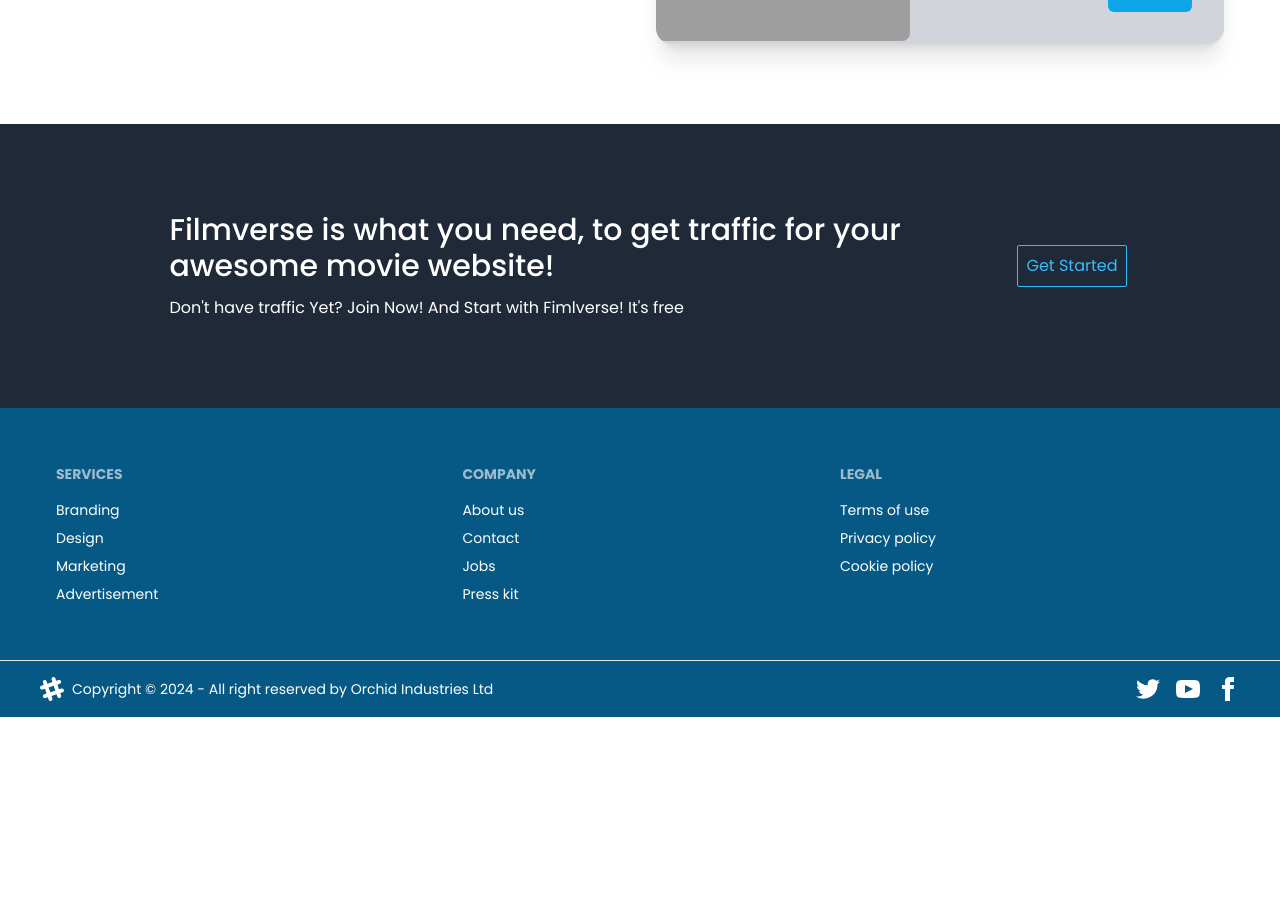
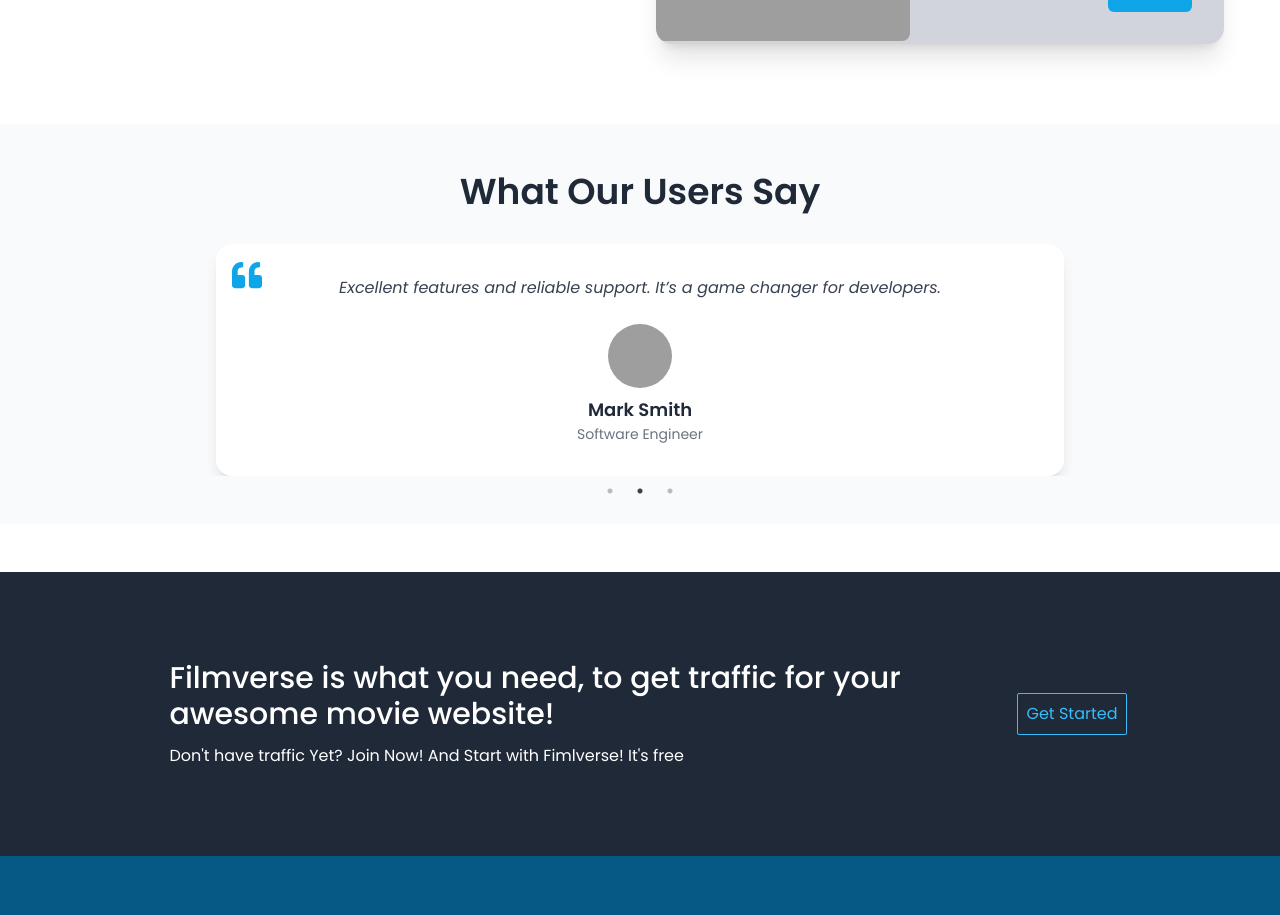
Before and after one commit to mahfuz-kallyan/movie-portal-client-site, a React (Vite) app: page / in a window 1280 px wide. Shown: the part 2451-3366 px from the top of the page. Before the commit the page ends 3168 px from the top, so only its background shows below. Built offline with nearby package versions, Linux system fonts and the light colour scheme; no server answers; grey boxes are pictures that could not be loaded.

Commit message:
added testimonials

```diff
--- a/package.json
+++ b/package.json
@@ -25,7 +25,9 @@
     "react-hot-toast": "^2.4.1",
     "react-icons": "^5.5.0",
     "react-router-dom": "^7.0.2",
+    "react-slick": "^0.30.3",
     "recharts": "^2.14.1",
+    "slick-carousel": "^1.8.1",
     "sort-by": "^1.2.0",
     "sweetalert2": "^11.21.2"
   },
--- /dev/null
+++ b/src/Components/Testimonials.jsx
@@ -0,0 +1,76 @@
+import Slider from "react-slick";
+import { FaQuoteLeft } from "react-icons/fa";
+import "slick-carousel/slick/slick.css";
+import "slick-carousel/slick/slick-theme.css";
+
+const testimonials = [
+	{
+		name: "Alice Johnson",
+		role: "Product Designer",
+		text: "This platform transformed the way I collaborate with my team. The UI is sleek and user-friendly!",
+		image: "https://randomuser.me/api/portraits/women/44.jpg",
+	},
+	{
+		name: "Mark Smith",
+		role: "Software Engineer",
+		text: "Excellent features and reliable support. It’s a game changer for developers.",
+		image: "https://randomuser.me/api/portraits/men/32.jpg",
+	},
+	{
+		name: "Sara Lee",
+		role: "Project Manager",
+		text: "Managing projects has never been easier. Highly recommended for any agile team!",
+		image: "https://randomuser.me/api/portraits/women/65.jpg",
+	},
+];
+
+const Testimonials = () => {
+    const settings = {
+		dots: true,
+		infinite: true,
+		speed: 600,
+		slidesToShow: 1,
+		slidesToScroll: 1,
+		autoplay: true,
+		autoplaySpeed: 5000,
+		arrows: false,
+	};
+
+	return (
+		<section className="bg-gray-50 py-12 px-4">
+			<div className="max-w-3xl mx-auto text-center mb-8">
+				<h2 className="text-4xl font-semibold mb-2">What Our Users Say</h2>
+			</div>
+
+			<div className="max-w-4xl mx-auto">
+				<Slider {...settings}>
+					{testimonials.map((t, index) => (
+						<div key={index} className="px-6">
+							<div className="bg-white shadow-lg rounded-2xl p-8 text-center relative">
+								<FaQuoteLeft className="text-sky-500 text-3xl absolute top-4 left-4" />
+								<p className="text-gray-700 italic mb-6">
+									{t.text}
+								</p>
+								<div className="flex flex-col items-center">
+									<img
+										src={t.image}
+										alt={t.name}
+										className="w-16 h-16 rounded-full object-cover mb-2"
+									/>
+									<h4 className="text-lg font-semibold">
+										{t.name}
+									</h4>
+									<span className="text-sm text-gray-500">
+										{t.role}
+									</span>
+								</div>
+							</div>
+						</div>
+					))}
+				</Slider>
+			</div>
+		</section>
+	);
+};
+
+export default Testimonials;
--- a/src/DashBoard.jsx
+++ b/src/DashBoard.jsx
@@ -1,55 +1,104 @@
-
+import { useState } from "react";
+import {
+	FaBars,
+	FaTimes,
+	FaBarcode,
+	FaChartBar,
+	FaHome,
+	FaSatellite,
+	FaUsers,
+} from "react-icons/fa";
 import { NavLink, Outlet } from "react-router-dom";
 
 const Dashboard = () => {
 	const isAdmin = true;
+	const [isSidebarOpen, setSidebarOpen] = useState(false);
+
+	const toggleSidebar = () => setSidebarOpen(!isSidebarOpen);
+	const closeSidebar = () => setSidebarOpen(false);
 
 	return (
-		<div className="flex mx-auto">
-			<div className="md:w-2/12 min-h-screen bg-sky-800 p-2 md:p-4 lg:p-6">
-				<ul className="menu text-white text-lg font-medium space-y-2">
+		<div className="flex flex-col md:flex-row min-h-screen">
+			{/* Mobile Nav Toggle */}
+			<div className="md:hidden bg-sky-800 p-4 flex items-center justify-between text-white">
+				<h1 className="text-xl font-bold">Dashboard</h1>
+				<button onClick={toggleSidebar}>
+					{isSidebarOpen ? (
+						<FaTimes size={24} />
+					) : (
+						<FaBars size={24} />
+					)}
+				</button>
+			</div>
+
+			{/* Sidebar */}
+			<div
+				className={`bg-sky-800 text-white w-full md:w-2/12 p-4 md:block ${
+					isSidebarOpen ? "block" : "hidden"
+				}`}
+			>
+				<ul className="menu text-lg font-medium space-y-2">
 					{isAdmin ? (
 						<>
 							<li>
-								<NavLink to={"/dashboard/users"}>
-									All Users
+								<NavLink
+									to="/dashboard/users"
+									onClick={closeSidebar}
+								>
+									<FaUsers /> All Users
 								</NavLink>
 							</li>
 							<li>
-								<NavLink to={"/dashboard/statistics"}>
-									Statistics
+								<NavLink
+									to="/dashboard/statistics"
+									onClick={closeSidebar}
+								>
+									<FaChartBar /> Statistics
 								</NavLink>
 							</li>
 						</>
 					) : (
 						<>
 							<li>
-								<NavLink to={"/dashboard/userHome"}>
+								<NavLink
+									to="/dashboard/userHome"
+									onClick={closeSidebar}
+								>
 									User Home
 								</NavLink>
 							</li>
 							<li>
-								<NavLink to={"/dashboard/review"}>
+								<NavLink
+									to="/dashboard/review"
+									onClick={closeSidebar}
+								>
 									Review
 								</NavLink>
 							</li>
 							<li>
-								<NavLink to={"/dashboard/statistics"}>
+								<NavLink
+									to="/dashboard/statistics"
+									onClick={closeSidebar}
+								>
 									Statistics
 								</NavLink>
 							</li>
 						</>
 					)}
 
-					{/* shared nav links */}
+					{/* Shared Nav */}
 					<div className="divider"></div>
 					<li>
-						<NavLink to={"/"}>Home</NavLink>
+						<NavLink to="/" onClick={closeSidebar}>
+							<FaHome /> Home
+						</NavLink>
 					</li>
 				</ul>
 			</div>
-			<div className="flex-1 p-4 md:p-8 min-h-screen">
-				<Outlet></Outlet>
+
+			{/* Main Content */}
+			<div className="flex-1 p-4 md:p-8">
+				<Outlet />
 			</div>
 		</div>
 	);
--- a/src/Pages/Dashboard/AllUsers.jsx
+++ b/src/Pages/Dashboard/AllUsers.jsx
@@ -60,10 +60,10 @@
 			</h2>
 			<div className="mt-6">
 				<div className="overflow-x-auto">
-					<table className="table table-zebra">
+					<table className="table table-zebra w-full">
 						<thead>
 							<tr>
-								<th>#</th>
+								<th>No.</th>
 								<th>Name</th>
 								<th>Email</th>
 								<th>Role</th>
--- a/src/Pages/Home.jsx
+++ b/src/Pages/Home.jsx
@@ -2,6 +2,7 @@
 import FeaturedMovies from "../Components/FeaturedMovies";
 import LatestNews from "../Components/LatestNews";
 import MoreNews from "../Components/MoreNews";
+import Testimonials from "../Components/Testimonials";
 import Traffic from "../Components/Traffic";
 
 const Home = () => {
@@ -11,6 +12,7 @@
             <FeaturedMovies></FeaturedMovies>
             <MoreNews></MoreNews>
 			<LatestNews></LatestNews>
+			<Testimonials></Testimonials>
 			<Traffic></Traffic>
 		</div>
 	);
```
Also changed, not shown: 1 other file (tests, documents, lock files or other folders).
